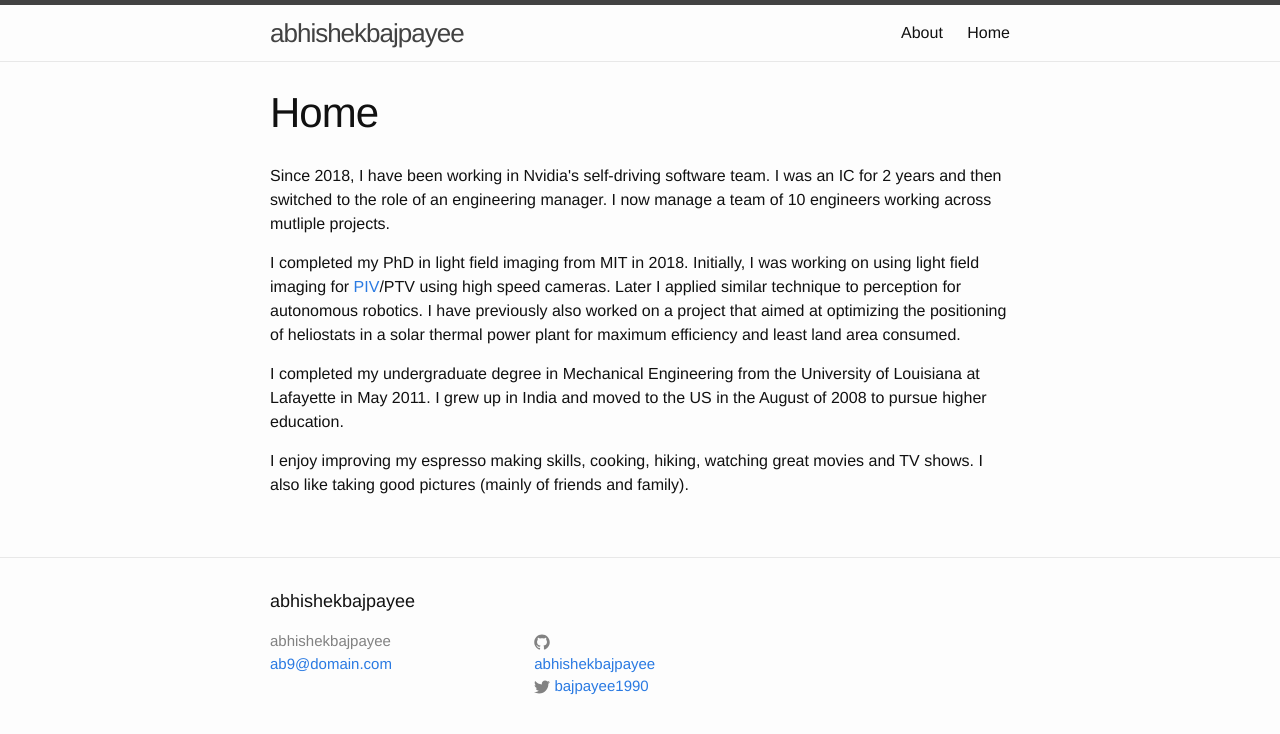
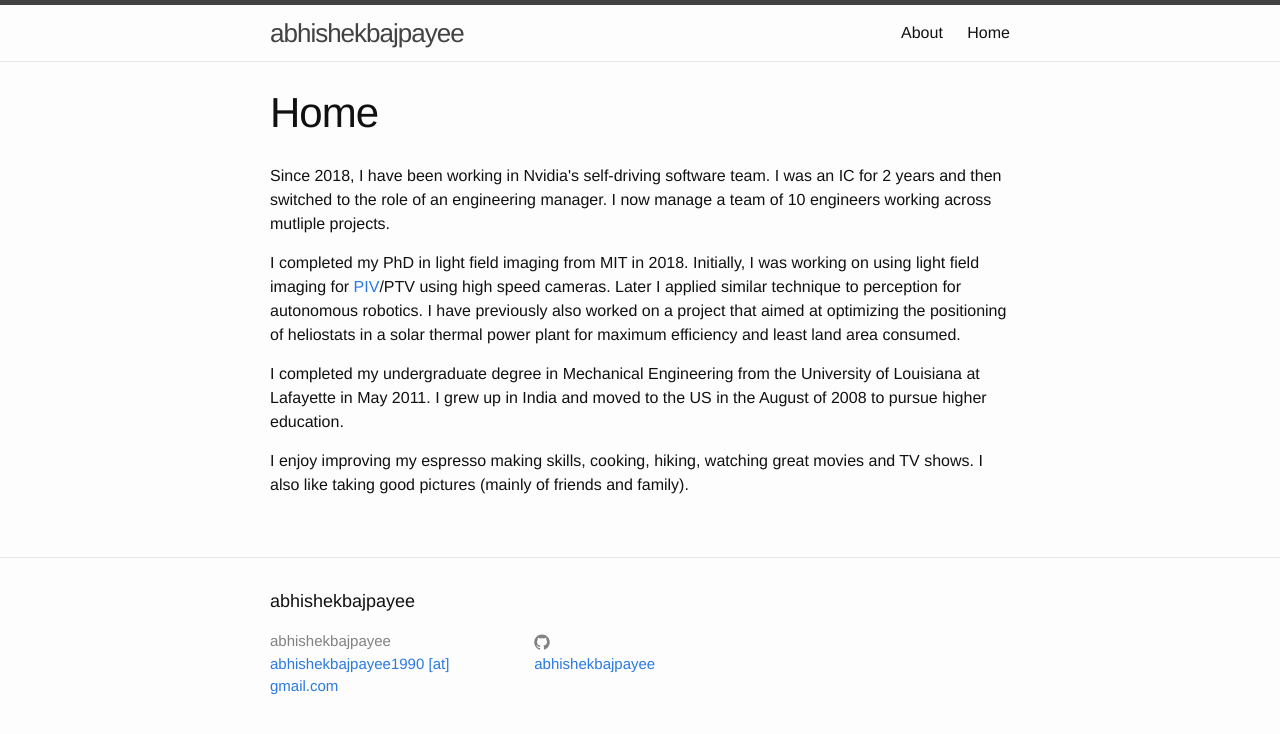
Before and after one commit to abhishekbajpayee/abhishekbajpayee.github.io, a Jekyll site: the page built from index.html, in a window 1280 px wide. Shown: the top 734 px of the page. Built offline with Jekyll 4.4.1, drawn with Linux system fonts in a browser that asks for light colours.

Commit message:
update _config.yml

```diff
--- a/_config.yml
+++ b/_config.yml
@@ -7,11 +7,10 @@
 
 # Site settings
 title: abhishekbajpayee
-email: ab9@domain.com
+email: abhishekbajpayee1990 [at] gmail.com
 description: > # this means to ignore newlines until "baseurl:"
 baseurl: "" # the subpath of your site, e.g. /blog
 url: "" # the base hostname & protocol for your site
-twitter_username: bajpayee1990
 github_username:  abhishekbajpayee
 
 # Build settings
```
